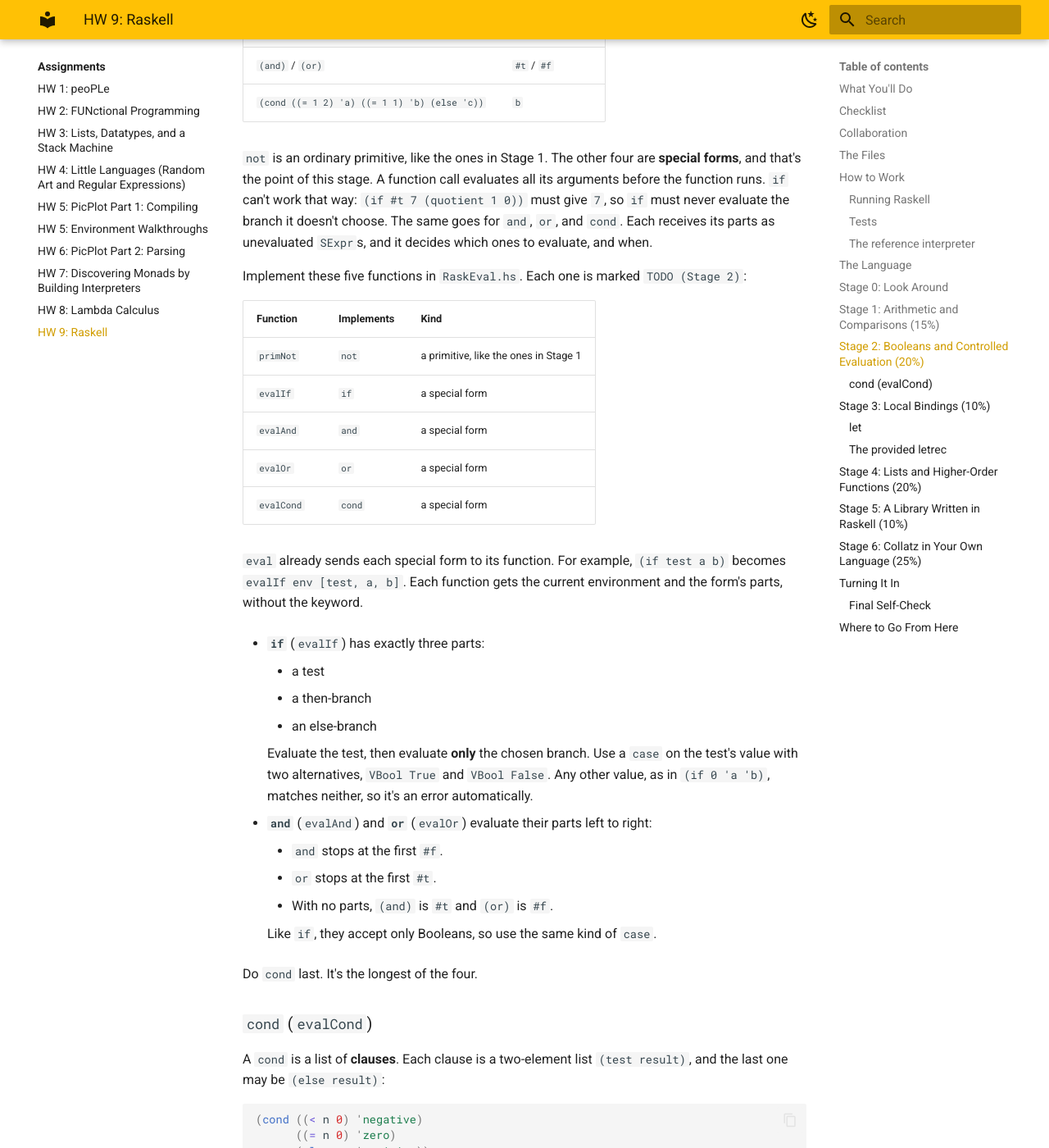
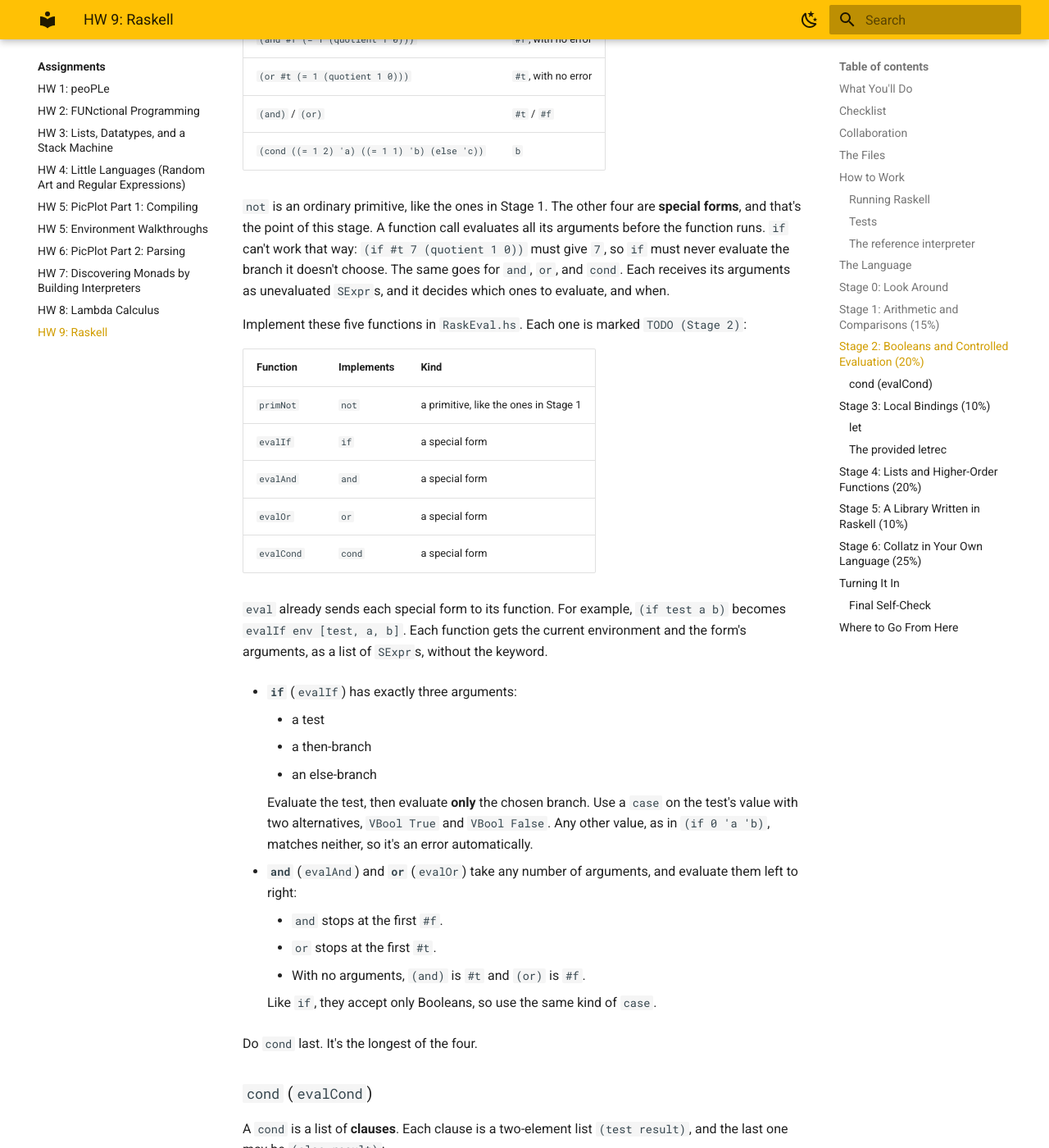
Before and after one commit to lbang-hmc/cs-131-website, an MkDocs documentation site: the page built from content/assignments/hw09.md, in a window 1280 px wide and 1400 px high, scrolled down 9799 px. Shown: the whole window at 82% size. Built offline with MkDocs 1.6.1 and Material for MkDocs 9.7.7, drawn with Linux system fonts in a browser that asks for light colours; some of the changed text lies outside the part shown.

Commit message:
HW 9: and/or take any number of arguments; say "arguments" not "parts"
Co-Authored-By: Claude Opus 5.5 <noreply@anthropic.com>

```diff
--- a/content/assignments/hw09.md
+++ b/content/assignments/hw09.md
@@ -33,7 +33,7 @@ That program is an old friend: the Collatz (3n + 1) sequence.
 ## What You'll Do
 
 - Add primitive operations to an interpreter: arithmetic and comparisons on integers.
-- Add special forms that decide which of their parts get evaluated: `if`, `cond`, `and`, and `or`.
+- Add special forms that decide which of their arguments get evaluated: `if`, `cond`, `and`, and `or`.
 - Implement `let` by translating it into something the interpreter already understands.
 - Write `map` and `foldl`, primitives that call functions written in the language being interpreted.
 - Write library functions **in Raskell**, and see how that differs from adding them to the interpreter.
@@ -187,6 +187,7 @@ Using anything else, such as `(if 0 'a 'b)`, is an error. (Racket would treat `0
     - `quotient` and `modulo`
     - the comparisons `=`, `<`, `>`, `<=`, and `>=`
 - `append` takes exactly two lists.
+- `and` and `or` take **any number** of arguments, including none.
 
 (Racket allows more. Raskell keeps it simple.)
 
@@ -332,7 +333,7 @@ Each is one equation, like `primCons`. Its pattern says "exactly two arguments,
 | `(and)` / `(or)` | `#t` / `#f` |
 | `(cond ((= 1 2) 'a) ((= 1 1) 'b) (else 'c))` | `b` |
 
-`not` is an ordinary primitive, like the ones in Stage 1. The other four are **special forms**, and that's the point of this stage. A function call evaluates all its arguments before the function runs. `if` can't work that way: `(if #t 7 (quotient 1 0))` must give `7`, so `if` must never evaluate the branch it doesn't choose. The same goes for `and`, `or`, and `cond`. Each receives its parts as unevaluated `SExpr`s, and it decides which ones to evaluate, and when.
+`not` is an ordinary primitive, like the ones in Stage 1. The other four are **special forms**, and that's the point of this stage. A function call evaluates all its arguments before the function runs. `if` can't work that way: `(if #t 7 (quotient 1 0))` must give `7`, so `if` must never evaluate the branch it doesn't choose. The same goes for `and`, `or`, and `cond`. Each receives its arguments as unevaluated `SExpr`s, and it decides which ones to evaluate, and when.
 
 Implement these five functions in `RaskEval.hs`. Each one is marked `TODO (Stage 2)`:
 
@@ -344,19 +345,19 @@ Implement these five functions in `RaskEval.hs`. Each one is marked `TODO (Stage
 | `evalOr` | `or` | a special form |
 | `evalCond` | `cond` | a special form |
 
-`eval` already sends each special form to its function. For example, `(if test a b)` becomes `evalIf env [test, a, b]`. Each function gets the current environment and the form's parts, without the keyword.
+`eval` already sends each special form to its function. For example, `(if test a b)` becomes `evalIf env [test, a, b]`. Each function gets the current environment and the form's arguments, as a list of `SExpr`s, without the keyword.
 
-- **`if`** (`evalIf`) has exactly three parts:
+- **`if`** (`evalIf`) has exactly three arguments:
     - a test
     - a then-branch
     - an else-branch
 
     Evaluate the test, then evaluate **only** the chosen branch. Use a `case` on the test's value with two alternatives, `VBool True` and `VBool False`. Any other value, as in `(if 0 'a 'b)`, matches neither, so it's an error automatically.
 
-- **`and`** (`evalAnd`) and **`or`** (`evalOr`) evaluate their parts left to right:
+- **`and`** (`evalAnd`) and **`or`** (`evalOr`) take any number of arguments, and evaluate them left to right:
     - `and` stops at the first `#f`.
     - `or` stops at the first `#t`.
-    - With no parts, `(and)` is `#t` and `(or)` is `#f`.
+    - With no arguments, `(and)` is `#t` and `(or)` is `#f`.
 
     Like `if`, they accept only Booleans, so use the same kind of `case`.
 
```
Also changed, not shown: other parts of content/assignments/hw09.md (+1 -1 lines).
